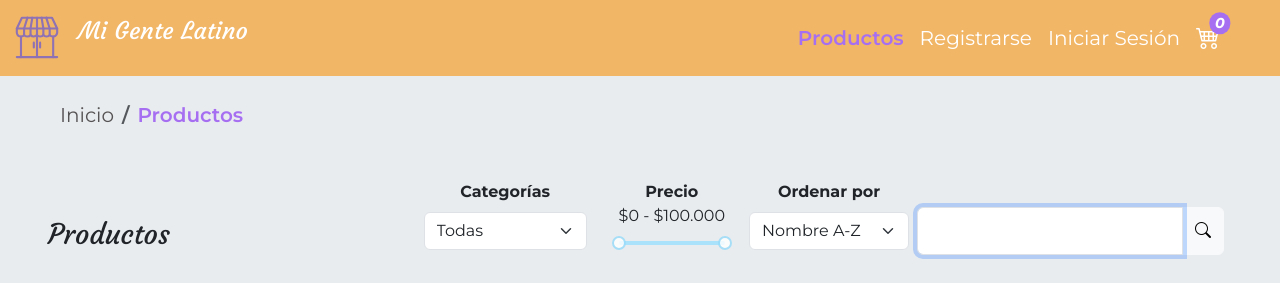
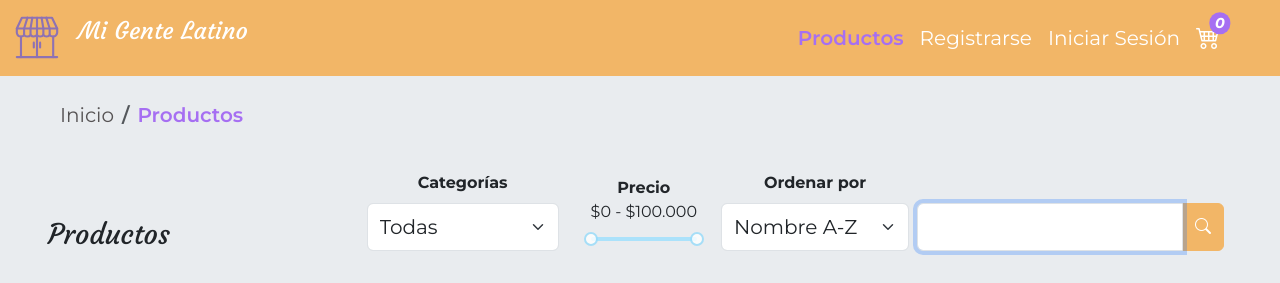
Before and after one commit to carolinalunasfarah/marketplace-frontend-react-user, a React (Vite) app: page /products in a window 1280 px wide. Shown: the top 283 px of the page. Built offline with nearby package versions, Linux system fonts and the light colour scheme; grey boxes are pictures that could not be loaded.

Commit message:
Add form-control style and color to search button

```diff
--- a/src/components/ProductsFilters.jsx
+++ b/src/components/ProductsFilters.jsx
@@ -61,10 +61,10 @@ const ProductsFilters = ({ filter, setFilter }) => {
 
     return (
         <Form onSubmit={Search}>
-            <div className="d-flex flex-wrap justify-content-center justify-content-lg-end align-items-center ">
+            <div className="d-flex flex-wrap justify-content-center justify-content-lg-end align-items-center mb-2">
                 <Form.Group className="me-2 text-center">
                     <Form.Label><b>Categorías</b></Form.Label>
-                    <Form.Select name="id_category" onChange={onFilterChange} value={filter.id_category}>
+                    <Form.Select name="id_category" onChange={onFilterChange} value={filter.id_category} className="form-control">
                         <option value="">Todas</option>
                         {categories.sort((a, b) => a.name.localeCompare(b.name)).map((category) => (
                             <option key={category.id_category} value={category.id_category}>{category.name}</option>
@@ -89,7 +89,7 @@ const ProductsFilters = ({ filter, setFilter }) => {
 
                 <Form.Group className="me-2 d-none d-sm-block text-center">
                     <Form.Label><b>Ordenar por</b></Form.Label>
-                    <Form.Select name="order" onChange={onFilterChange} value={filter.order}>
+                    <Form.Select name="order" onChange={onFilterChange} value={filter.order} className="form-control">
                         <option value="name_asc">Nombre A-Z</option>
                         <option value="price_asc">Precio Menor</option>
                         <option value="price_desc">Precio Mayor</option>
@@ -101,7 +101,7 @@ const ProductsFilters = ({ filter, setFilter }) => {
                     <Form.Label>&nbsp;</Form.Label>
                     <InputGroup>
                         <Form.Control name="text" type="text" ref={searchBoxRef} onInput={onTextChange} value={text} placeholder="" />
-                        <Button type="submit" variant="light">
+                        <Button type="submit" className="btn-secondary">
                             <i className="bi bi-search"></i>
                         </Button>
                     </InputGroup>
```
